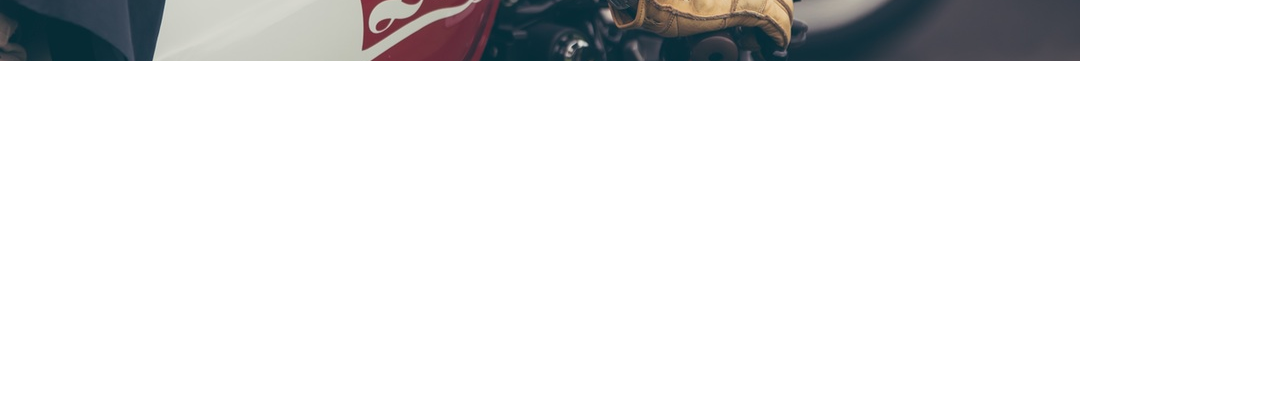
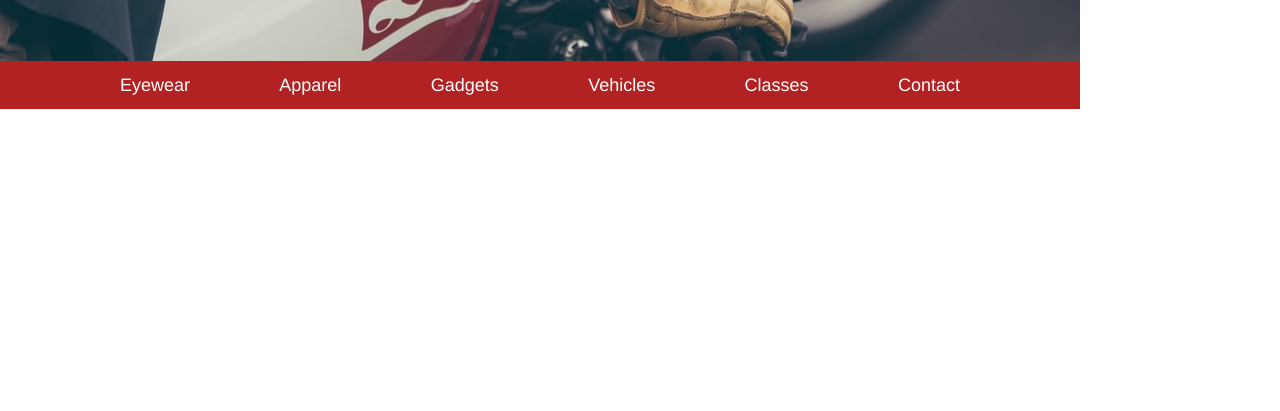
Before and after one commit to Chaia81/SecretAgentSupply, a plain HTML site: page index.html in a window 1280 px wide. Shown: the part 389-800 px from the top of the page. Drawn offline with Linux system fonts and the light colour scheme.

Commit message:
Complete navigation.

```diff
--- a/index.html
+++ b/index.html
@@ -23,16 +23,16 @@
 
     <!-- Navigation section -->
 
-    <!-- <nav>
-      <h3>
-        <span>Eyewear</span>
-        <span>Apparel</span>
-        <span>Gadgets</span>
-        <span>Vehicles</span>
-        <span>Classes</span>
-        <span>Contact</span>
-      </h3>
-    </nav> -->
+    <nav>
+      <ul class="Navigation">
+        <li>Eyewear</li>
+        <li>Apparel</li>
+        <li>Gadgets</li>
+        <li>Vehicles</li>
+        <li>Classes</li>
+        <li>Contact</li>
+      </ul>
+    </nav>
 
     <!-- Product section -->
 
--- a/resources/css/style.css
+++ b/resources/css/style.css
@@ -64,3 +64,25 @@ body {
   font-weight: bold;
   line-height: 1.2em;
 }
+
+/* Navigation Section */
+
+nav {
+  background-color: firebrick;
+  width: 960px;
+  padding-right: 3.33rem;
+  padding-left: 3.33rem;
+}
+
+.navigation {
+  max-width: 960px;
+  margin: 0 auto;
+}
+
+nav ul {
+  display: flex;
+  justify-content: space-between;
+  align-items: center;
+  list-style: none;
+  padding: 0.75rem 3.33rem;
+}
```
